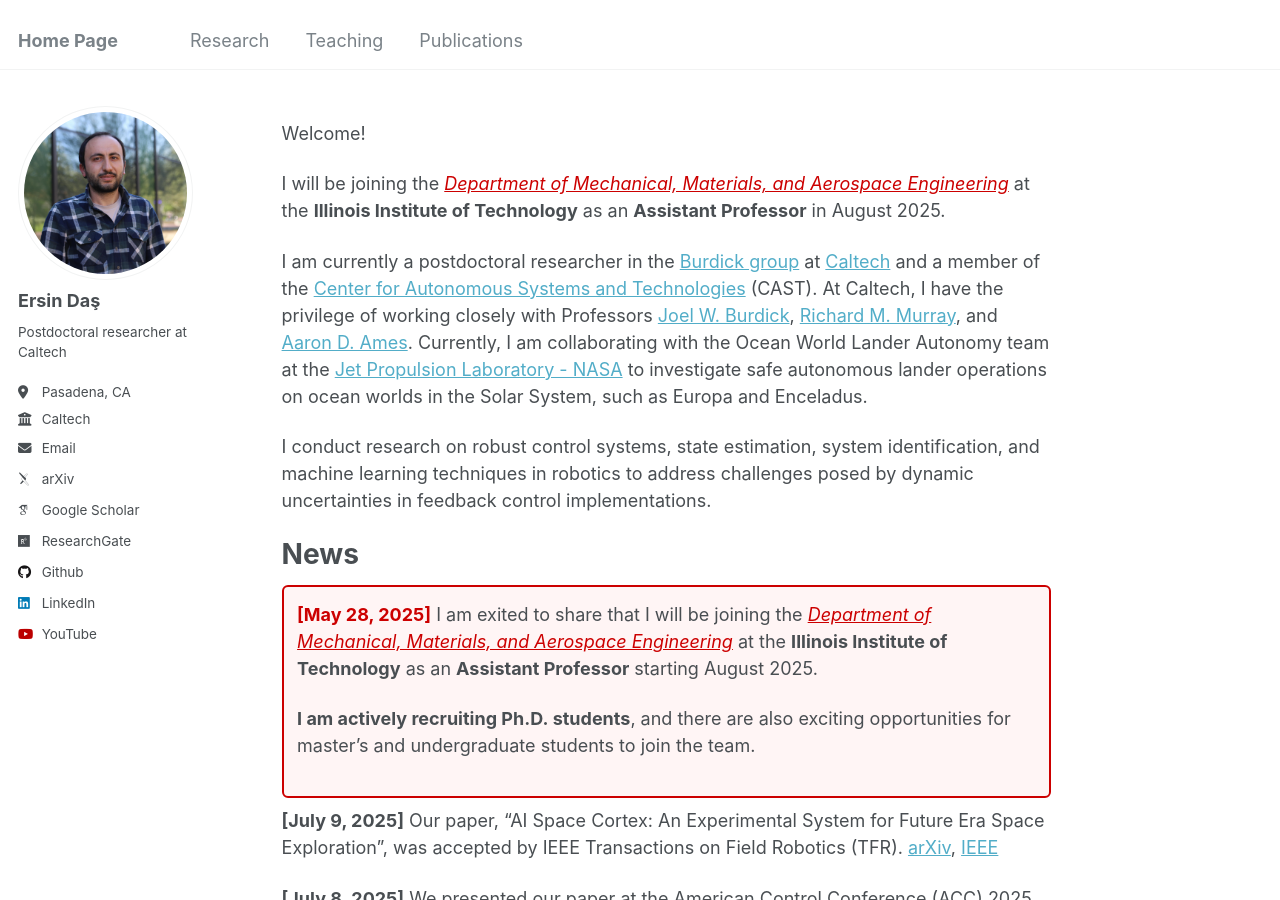
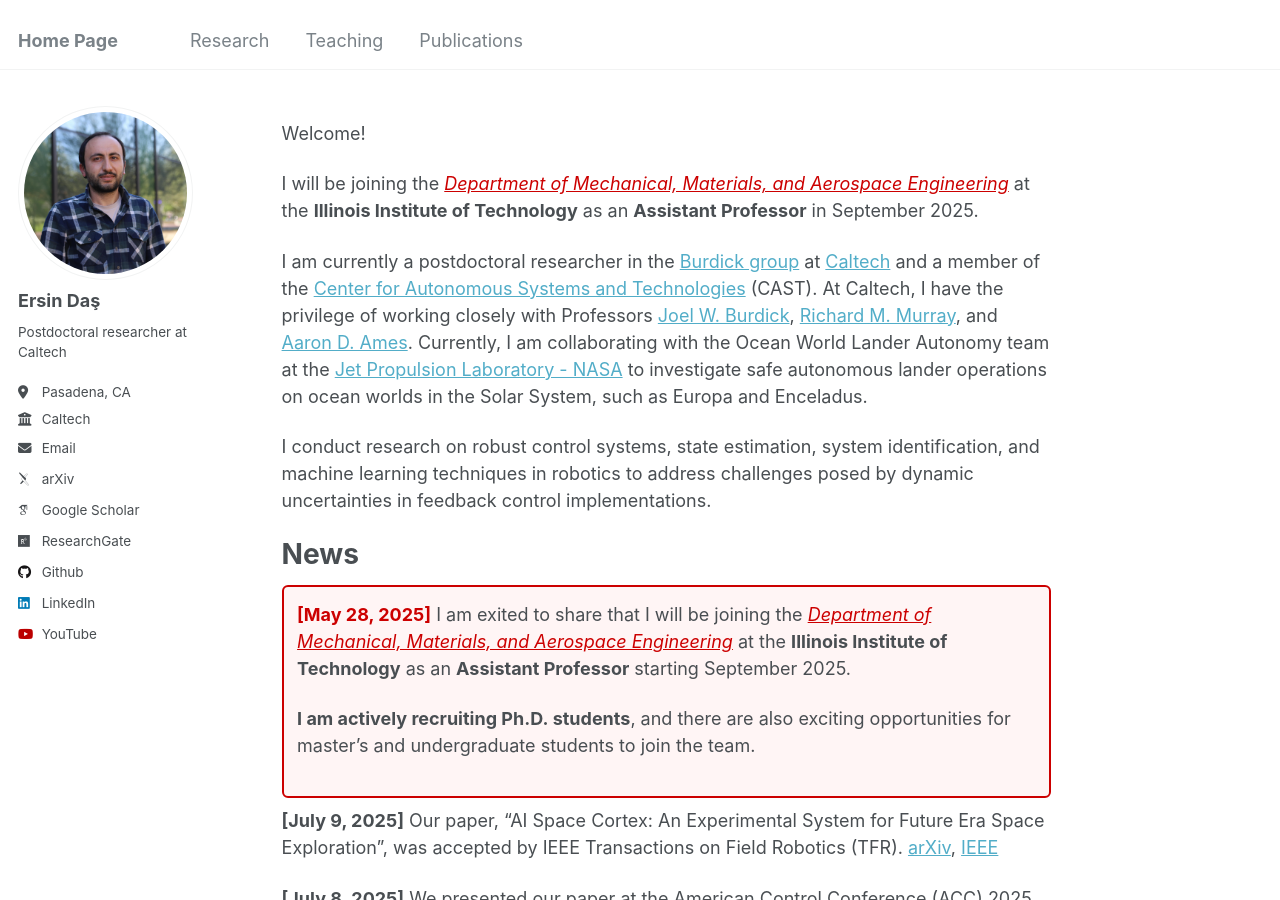
Before and after one commit to ersindas/ersindas.github.io, a Jekyll site: the page built from _pages/about.md, in a window 1280 px wide and 900 px high. Built offline with Jekyll 4.4.1, drawn with Linux system fonts in a browser that asks for light colours; some web fonts are replaced.

Commit message:
Update about.md

```diff
--- a/_pages/about.md
+++ b/_pages/about.md
@@ -8,7 +8,7 @@ redirect_from:
 ---
 Welcome!
 
-I will be joining the <em><a href="https://www.iit.edu/mmae" style="color:#CC0000; text-decoration: underline;">Department of Mechanical, Materials, and Aerospace Engineering</a></em> at the <strong>Illinois Institute of Technology</strong> as an <strong>Assistant Professor</strong> in August 2025.
+I will be joining the <em><a href="https://www.iit.edu/mmae" style="color:#CC0000; text-decoration: underline;">Department of Mechanical, Materials, and Aerospace Engineering</a></em> at the <strong>Illinois Institute of Technology</strong> as an <strong>Assistant Professor</strong> in September 2025.
 
 I am currently a postdoctoral researcher in the [Burdick group](https://robotics.caltech.edu/wiki/index.php/Robotics) at [Caltech](https://www.mce.caltech.edu/people/ersindas) and a member of the [Center for Autonomous Systems and Technologies](https://cast.caltech.edu/) (CAST). At Caltech, I have the privilege of working closely with Professors [Joel W. Burdick](https://www.eas.caltech.edu/people/jburdick), [Richard M. Murray](https://murray.cds.caltech.edu/Main_Page), and [Aaron D. Ames](http://ames.caltech.edu/). Currently, I am collaborating with the Ocean World Lander Autonomy team at the [Jet Propulsion Laboratory - NASA](https://www-robotics.jpl.nasa.gov/) to investigate safe autonomous lander operations on ocean worlds in the Solar System, such as Europa and Enceladus.
 
@@ -18,7 +18,7 @@ News
 ======
 
 <div style="border: 2px solid #CC0000; background-color:#fff5f5; padding:0.75em; margin:0.5em 0; border-radius:6px;">
-  <strong style="color:#CC0000;">[May 28, 2025]</strong> I am exited to share that I will be joining the <em><a href="https://www.iit.edu/mmae" style="color:#CC0000; text-decoration: underline;">Department of Mechanical, Materials, and Aerospace Engineering</a></em> at the <strong>Illinois Institute of Technology</strong> as an <strong>Assistant Professor</strong> starting August 2025.
+  <strong style="color:#CC0000;">[May 28, 2025]</strong> I am exited to share that I will be joining the <em><a href="https://www.iit.edu/mmae" style="color:#CC0000; text-decoration: underline;">Department of Mechanical, Materials, and Aerospace Engineering</a></em> at the <strong>Illinois Institute of Technology</strong> as an <strong>Assistant Professor</strong> starting September 2025.
 
   <span style="display:block; margin-top:0.6em;">
     <strong>I am actively recruiting Ph.D.&nbsp;students</strong>, and there are also exciting opportunities for master’s and undergraduate students to join the team.
```
